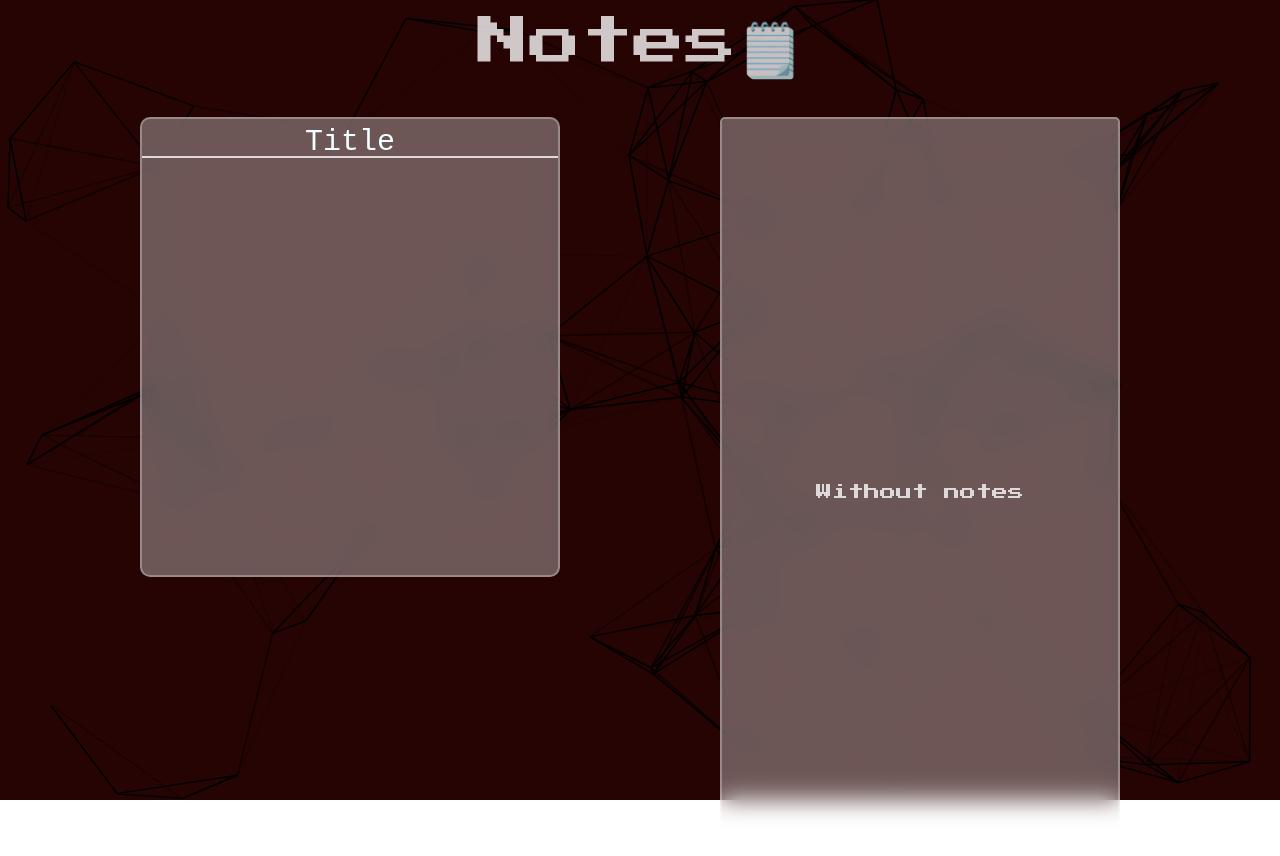
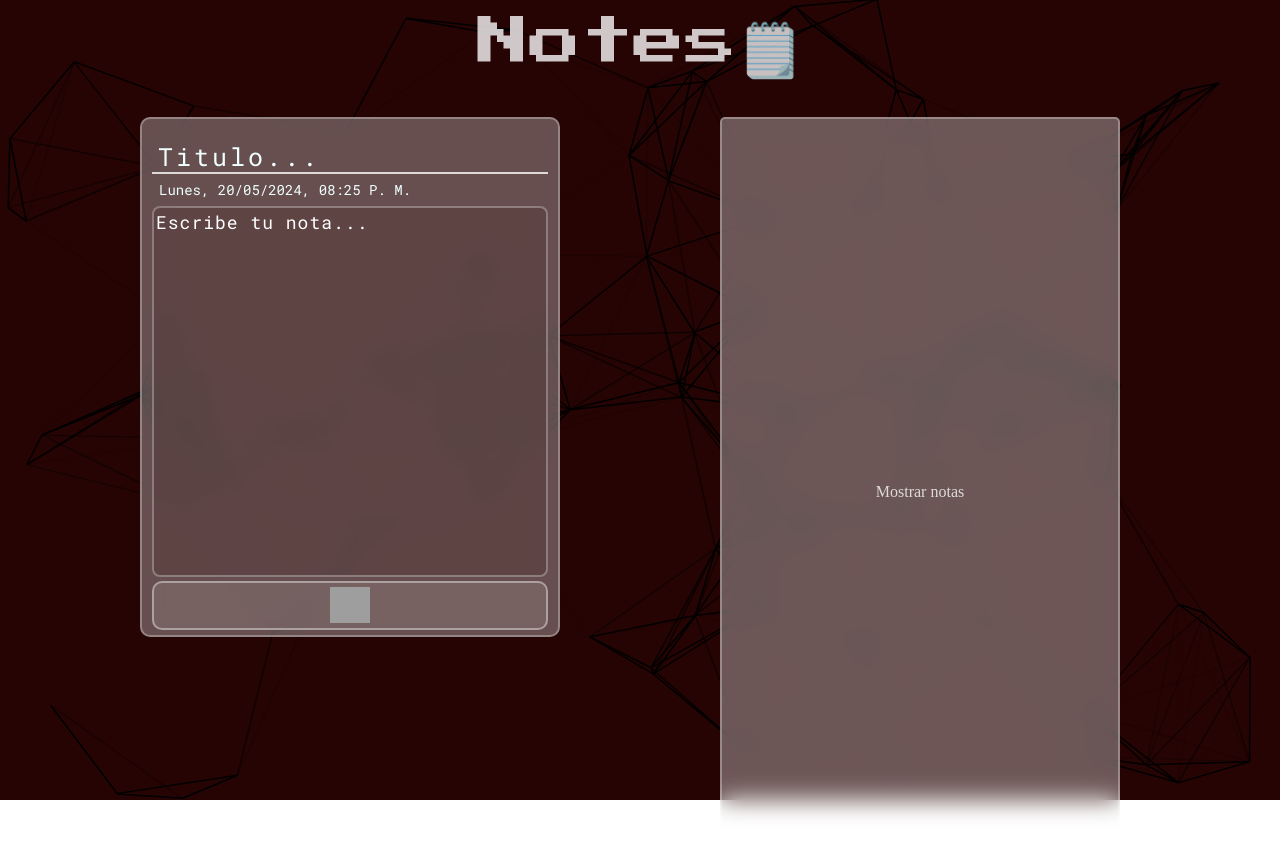
Before and after one commit to KighteW3/crud-note-vite, a website: page html/index.html in a window 1280 px wide. Both pictures are taken after a click on the button "CREATE NOTE". Drawn offline with Linux system fonts and the light colour scheme; grey boxes are pictures that could not be loaded; animation ran at ten frames a second.

Commit message:
BottomCreate, bottomSave,
Se agrego 2 botones, el de crear nota y su funcion y el de agregar nota, falta la funcion.

```diff
--- a/html/index.html
+++ b/html/index.html
@@ -24,12 +24,26 @@
 
       <div id="contenidoOculto" class="oculto">
         <section class="seccion">
+          <!-- form > box1 -->
           <div class="box1">
             <form action="#" method="post">
-              <input type="text" placeholder="Title" />
+              <input type="text" name="title" placeholder="Titulo..." />
+              <div id="date" class="nowDate"></div>
+              <textarea
+                name="textarea"
+                id="writenote"
+                placeholder="Escribe tu nota..."
+              ></textarea>
             </form>
+            <button id="bottomSave" type="submit" class="btnSave">
+              <img
+                src="../src/font/plus-circle-o-svgrepo-com.svg"
+                alt="pluSave"
+              />
+            </button>
           </div>
-          <div class="box2">Without notes</div>
+          <!-- form > box2 -->
+          <div class="box2">Mostrar notas</div>
         </section>
       </div>
     </main>
--- a/src/css/bottomCreateNote.css
+++ b/src/css/bottomCreateNote.css
@@ -22,7 +22,6 @@
   font-size: 2em;
   font-weight: 900;
   letter-spacing: 1em;
-
   -webkit-box-shadow:
     inset 0px 0px 0.5em 0px var(--glow-color),
     0px 0px 0.5em 0px var(--glow-color);
@@ -36,6 +35,7 @@
 }
 
 .glowing-txt {
+  font-family: "press start 2p", cursive;
   float: left;
   margin-right: -0.8em;
   -webkit-text-shadow:
--- a/src/css/index.css
+++ b/src/css/index.css
@@ -1,8 +1,8 @@
+@import url("https://fonts.googleapis.com/css2?family=Roboto+Mono:ital,wght@0,100..700;1,100..700&display=swap");
 @import url(./bottomCreateNote.css);
 
 * {
   box-sizing: border-box;
-  font-family: "Press Start 2P", cursive;
 }
 
 body {
@@ -26,6 +26,7 @@ header {
   font-size: 52px;
   text-align: center;
   padding-top: 1rem;
+  font-family: "Press Start 2P", cursive;
 }
 
 footer {
@@ -33,6 +34,7 @@ footer {
   font-size: 14px;
   margin-top: auto;
   text-align: center;
+  font-family: "Press Start 2P", cursive;
 }
 
 main {
@@ -58,12 +60,13 @@ section {
 
 .box1 {
   width: 420px;
-  height: 460px;
-  background: rgba(255, 255, 255, 0.33);
+  height: 520px;
+  background: rgba(255, 255, 255, 0.3);
   -webkit-backdrop-filter: blur(12px);
   backdrop-filter: blur(12px);
   border: 2px solid rgba(255, 255, 255, 0.3);
   border-radius: 10px;
+  padding: 10px;
 }
 
 .box2 {
@@ -79,6 +82,7 @@ section {
   overflow-y: scroll;
 }
 
+/* Scrool of box 2 */
 .box2::-webkit-scrollbar-track {
   border: 5px solid rgba(255, 255, 255, 0.1);
   background-color: rgba(255, 255, 255, 0.1);
@@ -91,10 +95,11 @@ section {
 }
 
 .box2::-webkit-scrollbar-thumb {
-  background-color: #320c0c;
+  background-color: rgb(50, 12, 12);
   border-radius: 10px;
 }
 
+/* Design responsive*/
 @media (max-width: 975px) {
   section {
     grid-template-columns: repeat(1, 1fr);
@@ -104,8 +109,7 @@ section {
   .box1 {
     justify-self: center;
     width: 350px;
-    height: 280px;
-    transition: 1000ms;
+    height: 300px;
   }
 
   .box2 {
@@ -114,21 +118,97 @@ section {
   }
 }
 
-/* Form */
-input[type="text"] {
-  font-family: monospace;
-  font-size: 18px;
+/* Form of title, date, textNote*/
+input:first-child {
+  font-size: 20px;
   width: 100%;
   padding-top: 1rem;
   background-color: rgba(255, 255, 255, 0);
   border: none;
   border-bottom: 2px solid #ffffffc8;
   color: azure;
+  font-family: "Roboto Mono", cursive;
+  outline: none;
 }
 
 input[type="text"]::placeholder {
-  font-family: monospace;
+  background-color: rgba(255, 255, 255, 0);
+  color: rgb(240, 255, 255);
+  font-size: 25px;
+  font-family: "Roboto Mono", cursive;
+  letter-spacing: 3px;
+  text-indent: 4px;
+}
+
+/* nowDate */
+
+.nowDate {
+  font-family: "Roboto Mono", cursive;
+  margin: 6px 0px 0px 2px;
+  font-size: 14px;
+  text-transform: capitalize;
+  color: rgb(240, 255, 255);
+  text-indent: 5px;
+}
+
+/* This is textarea of readNote */
+#writenote {
+  font-family: "Roboto Mono", cursive;
+  margin-top: 7px;
+  resize: none;
+  height: 371px;
+  width: 100%;
+  border-radius: 8px 8px 8px 8px;
+  border: 2px solid rgba(255, 255, 255, 0.3);
+  background-color: rgba(50, 12, 12, 0.15);
   color: azure;
-  text-align: center;
-  font-size: 30px;
+  font-size: 16px;
+  outline: none;
 }
+
+#writenote::placeholder {
+  font-size: 18px;
+  color: white;
+  font-family: "Roboto Mono", cursive;
+  letter-spacing: 1px;
+}
+
+/* writenote design responsive */
+
+@media (max-width: 975px) {
+  #writenote {
+    height: 200px;
+  }
+}
+
+/* Scrool of writenote */
+#writenote::-webkit-scrollbar-track {
+  border: 5px solid rgba(255, 255, 255, 0.1);
+  background-color: rgba(255, 255, 255, 0.1);
+  border-radius: 10px;
+}
+
+#writenote::-webkit-scrollbar {
+  width: 12px;
+  background-color: #ffffff1a;
+}
+
+#writenote::-webkit-scrollbar-thumb {
+  background-color: rgb(50, 12, 12);
+  border-radius: 10px;
+}
+
+/* Bottom save tittle, nowDate, textNote */
+
+.btnSave {
+  width: 100%;
+  background: rgba(255, 255, 255, 0.1);
+  border-radius: 10px 10px 10px 10px;
+  border: 2px solid #ffffff66;
+}
+
+.btnSave img {
+  width: 40px;
+  height: 40px;
+  padding: 3px 0px 1px 0px;
+}
```
Also changed, not shown: dist/index.js, 3 other files.
